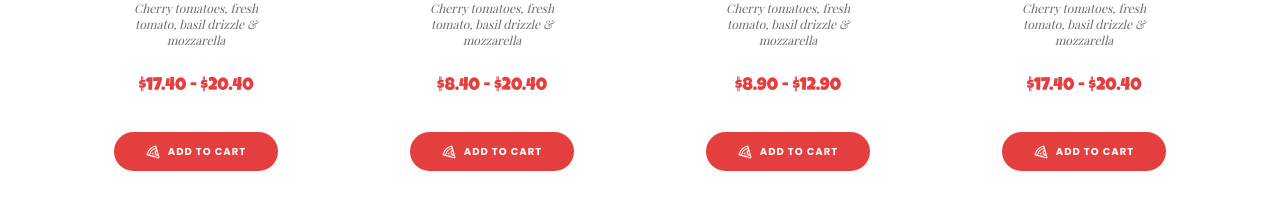
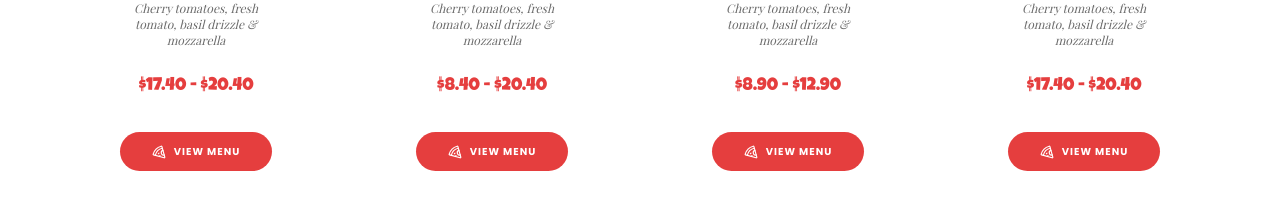
Before and after one commit to jeyathuva250/VIVAPIZZERIAHOME, a Next.js app: page / in a window 1280 px wide. Shown: the part 1580-1802 px from the top of the page. Built offline with nearby package versions, Linux system fonts and the light colour scheme; a web font is replaced by a local one.

Commit message:
Added new feature

```diff
--- a/app/page.tsx
+++ b/app/page.tsx
@@ -294,7 +294,7 @@ export default function Home() {
                   className="flex items-center gap-2 px-8 py-3 rounded-full text-[10px] font-black uppercase tracking-widest transition-all"
                 >
                   <PizzaIcon className="w-3.5 h-3.5" />
-                  Add to Cart
+                  View Menu
                 </motion.button>
               </motion.div>
             ))}
```
